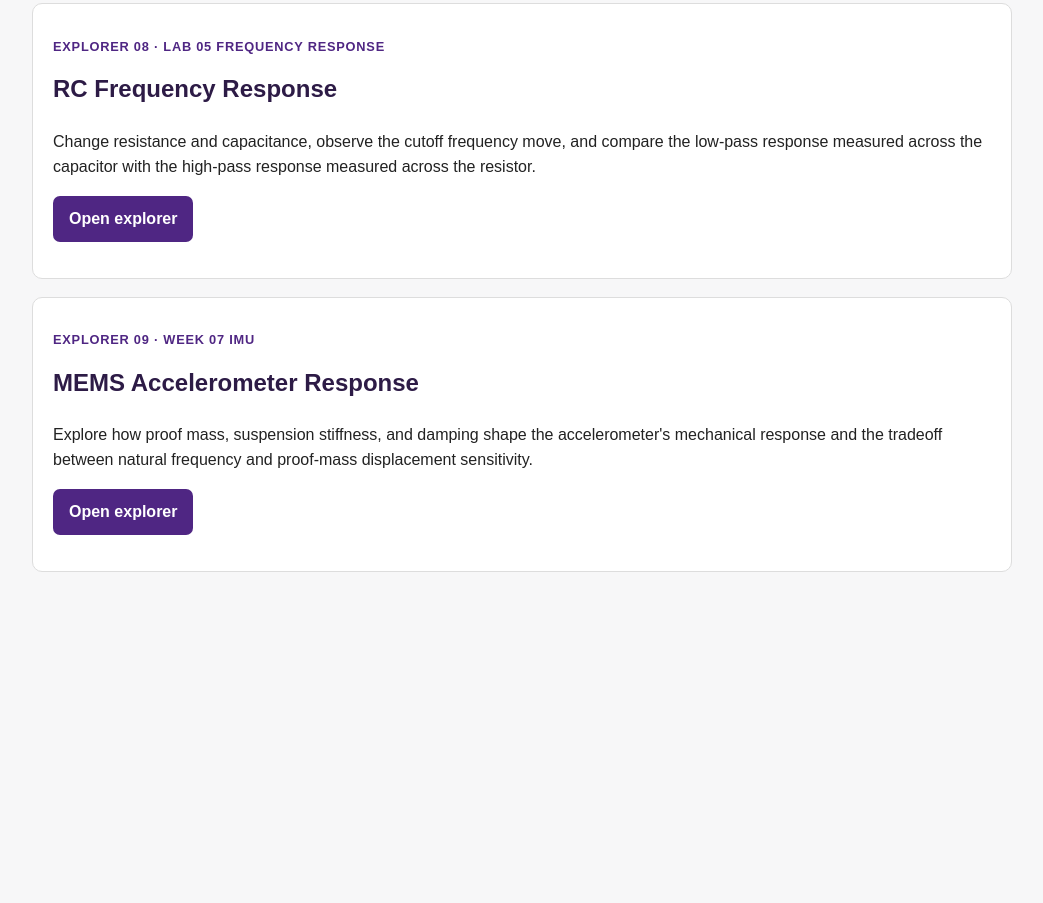
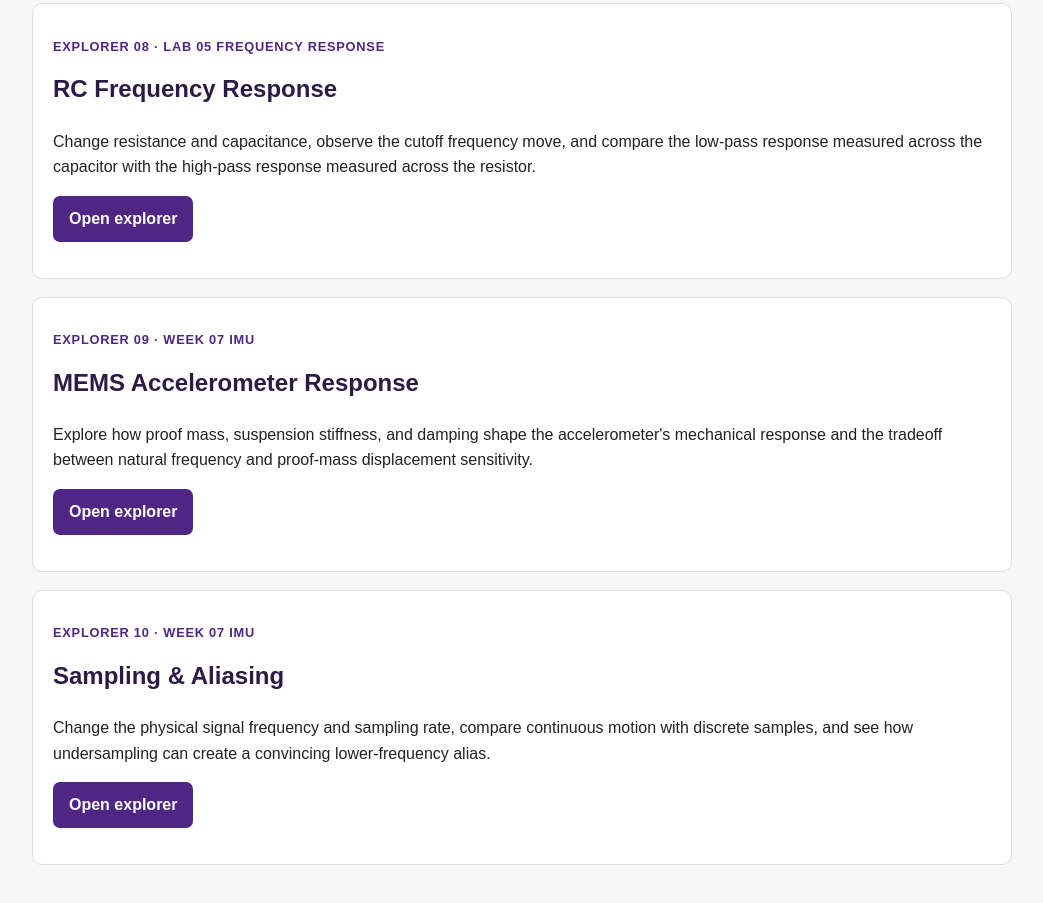
Before and after one commit to stargaze221/me3310-interactive, a plain HTML site: page index.html in a window 1280 px wide. Shown: the part 2215-3118 px from the top of the page, without its empty margins (118-1161 px from the left). Before the commit the page ends 2837 px from the top, so only its background shows below. Drawn offline with Linux system fonts and the light colour scheme.

Commit message:
List sampling and aliasing explorer

```diff
--- a/index.html
+++ b/index.html
@@ -20,6 +20,7 @@
     <section class="card"><p class="tag">Explorer 07 · Week 04 strain measurement</p><h2>Mohr's Circle for Strain</h2><p>Rotate a virtual strain gauge, connect physical rotation θ with the 2θ movement on Mohr's circle, identify principal strains and directions, and connect a 0°/45°/90° rosette to the inferred 2D strain state.</p><p><a class="button" href="./mohrs-circle/">Open explorer</a></p></section>
     <section class="card"><p class="tag">Explorer 08 · Lab 05 frequency response</p><h2>RC Frequency Response</h2><p>Change resistance and capacitance, observe the cutoff frequency move, and compare the low-pass response measured across the capacitor with the high-pass response measured across the resistor.</p><p><a class="button" href="./rc-frequency-response/">Open explorer</a></p></section>
     <section class="card"><p class="tag">Explorer 09 · Week 07 IMU</p><h2>MEMS Accelerometer Response</h2><p>Explore how proof mass, suspension stiffness, and damping shape the accelerometer's mechanical response and the tradeoff between natural frequency and proof-mass displacement sensitivity.</p><p><a class="button" href="./mems-accelerometer-response/">Open explorer</a></p></section>
+    <section class="card"><p class="tag">Explorer 10 · Week 07 IMU</p><h2>Sampling & Aliasing</h2><p>Change the physical signal frequency and sampling rate, compare continuous motion with discrete samples, and see how undersampling can create a convincing lower-frequency alias.</p><p><a class="button" href="./sampling-aliasing/">Open explorer</a></p></section>
   </main>
 </body>
 </html>
```
